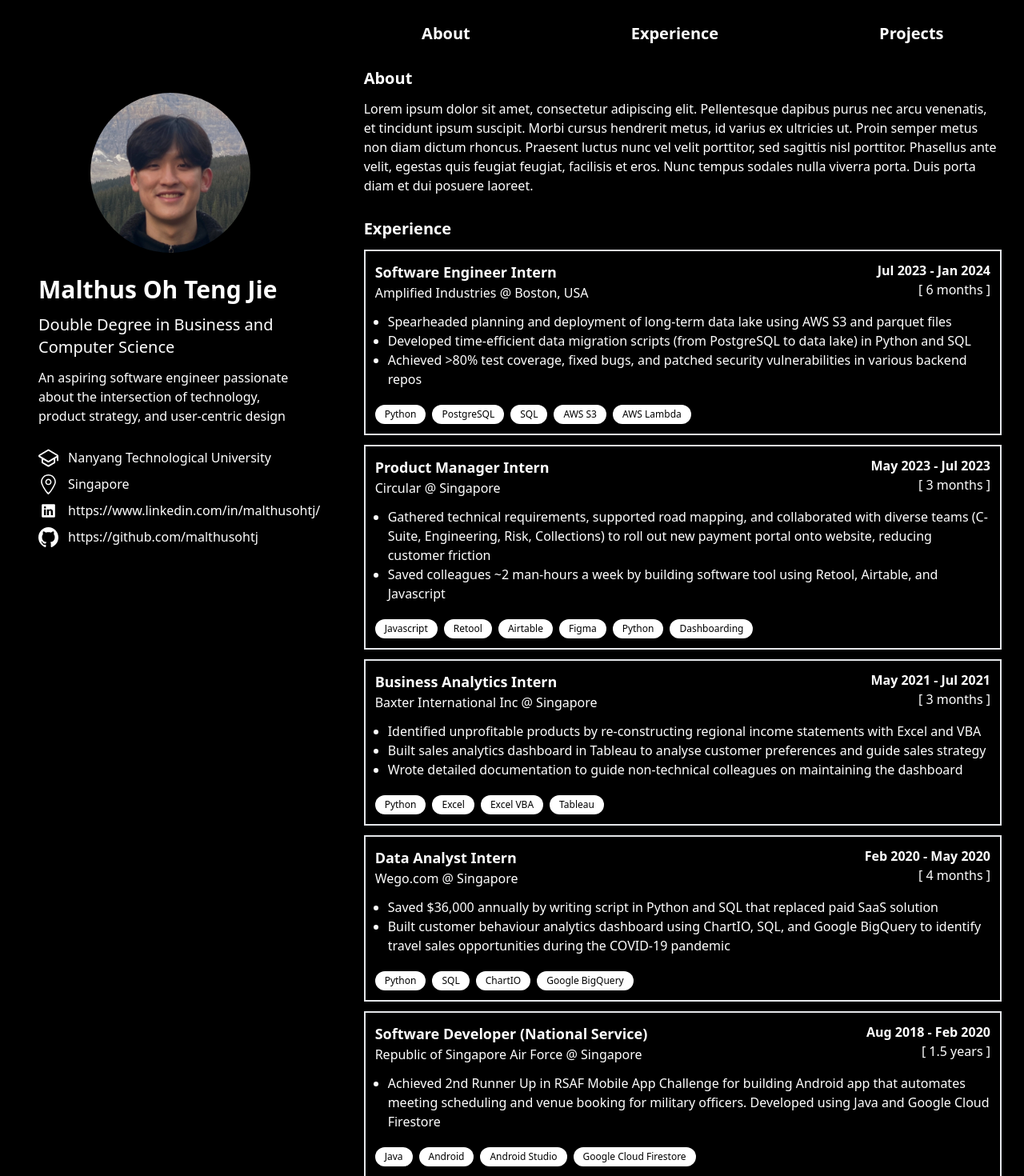
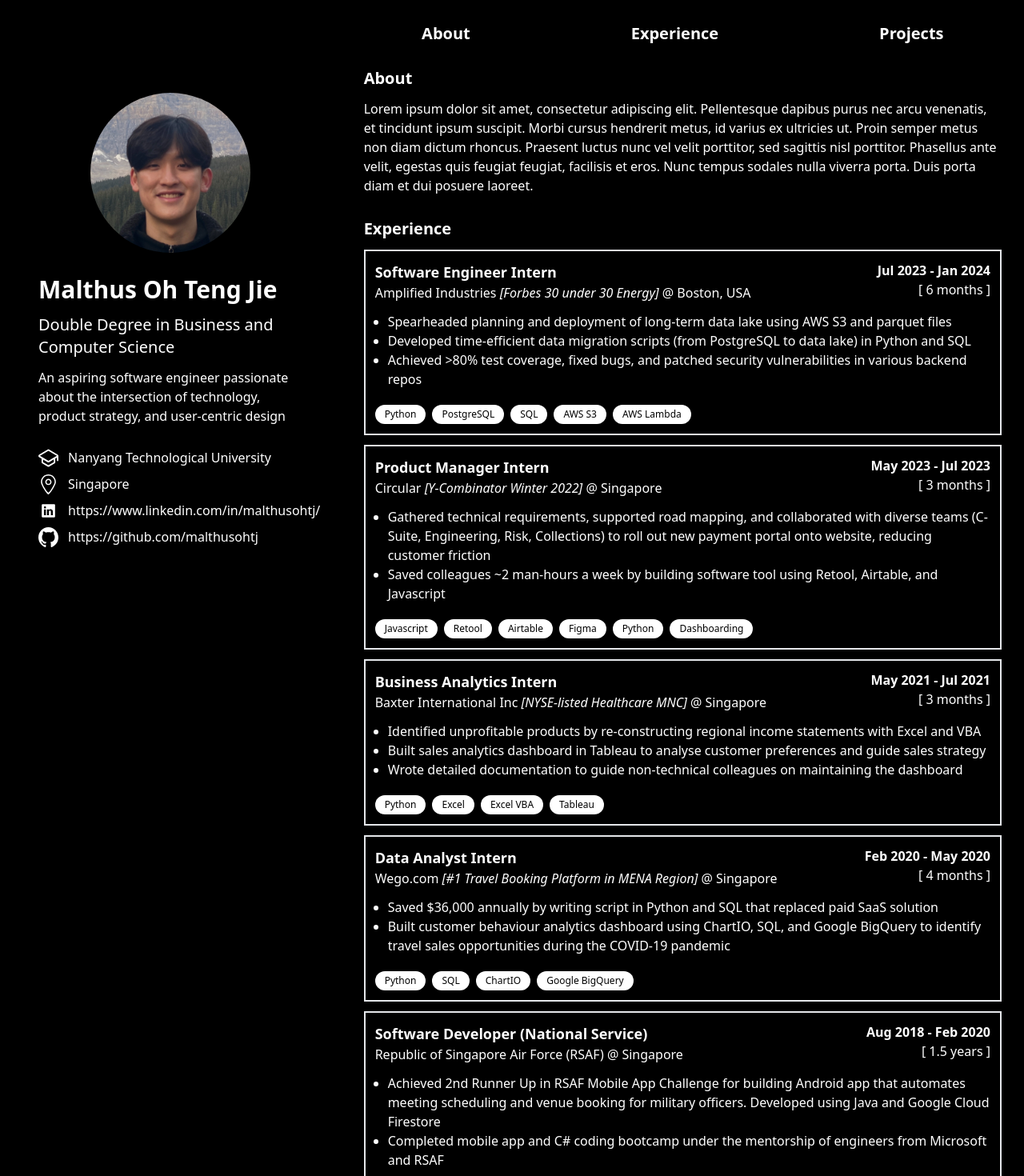
Before and after one commit to malthusohtj/malthusohtj.github.io, a Next.js app: page / in a window 1280 px wide. Shown: the top 1470 px of the page at 80% size. Built offline with nearby package versions, Linux system fonts and the light colour scheme.

Commit message:
add company description

```diff
--- a/app/components/experience.js
+++ b/app/components/experience.js
@@ -3,7 +3,7 @@
         <div className="flex flex-row justify-between">
             <div className="basis-2/3 flex flex-col">
                 <h1 className="text-lg font-bold">{props.data.title}</h1>
-                <h1>{props.data.company} @ {props.data.location}</h1>
+                <h1>{props.data.company} <span class="italic">{props.data.companyDesc ? "[" + props.data.companyDesc + "]" : null}</span> @ {props.data.location}</h1>
             </div>
             <div className="basis-1/3 flex flex-col items-end">
                 <div className="align-middle font-bold">
--- a/app/data.js
+++ b/app/data.js
@@ -3,6 +3,7 @@
         {
             title: "Software Engineer Intern",
             company: "Amplified Industries",
+            companyDesc: "Forbes 30 under 30 Energy",
             location: "Boston, USA",
             start: "Jul 2023",
             end: "Jan 2024",
@@ -17,6 +18,7 @@
         {
             title: "Product Manager Intern",
             company: "Circular",
+            companyDesc: "Y-Combinator Winter 2022",
             location: "Singapore",
             start: "May 2023",
             end: "Jul 2023",
@@ -30,6 +32,7 @@
         {
             title: "Business Analytics Intern",
             company: "Baxter International Inc",
+            companyDesc: "NYSE-listed Healthcare MNC",
             location: "Singapore",
             start: "May 2021",
             end: "Jul 2021",
@@ -44,6 +47,7 @@
         {
             title: "Data Analyst Intern",
             company: "Wego.com",
+            companyDesc: "#1 Travel Booking Platform in MENA Region",
             location: "Singapore",
             start: "Feb 2020",
             end: "May 2020",
@@ -56,13 +60,14 @@
         },
         {
             title: "Software Developer (National Service)",
-            company: "Republic of Singapore Air Force",
+            company: "Republic of Singapore Air Force (RSAF)",
             location: "Singapore",
             start: "Aug 2018",
             end: "Feb 2020",
             duration: "1.5 years",
             description: [
                 "Achieved 2nd Runner Up in RSAF Mobile App Challenge for building Android app that automates meeting scheduling and venue booking for military officers. Developed using Java and Google Cloud Firestore",
+                "Completed mobile app and C# coding bootcamp under the mentorship of engineers from Microsoft and RSAF",
             ],
             techstack: ["Java", "Android", "Android Studio", "Google Cloud Firestore"]
         },
```
